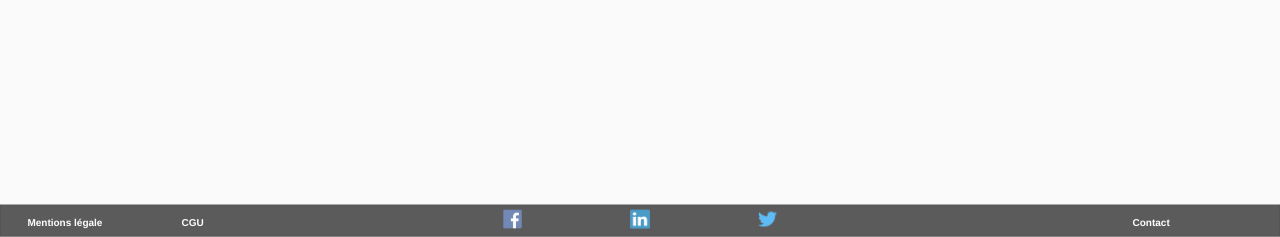
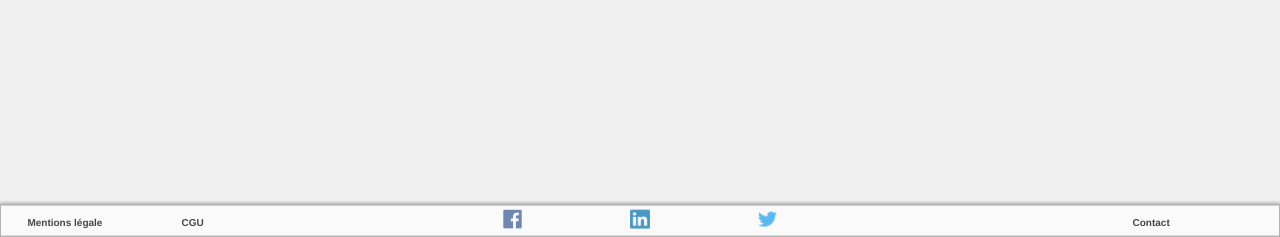
Before and after one commit to Miambox/Ecosystem, a PHP site: page / in a window 1280 px wide. Shown: the part 563-800 px from the top of the page. Run offline with PHP 8.4, Linux system fonts and the light colour scheme; some libraries are stand-ins or nearby versions.

Commit message:
UPDATE [FRONT] Changement de couleur du footer & du body

```diff
--- a/static/css/client/body.css
+++ b/static/css/client/body.css
@@ -1,5 +1,5 @@
 body {
-    background: #FAFAFA;
+    background: #EFEFEF;
     color: #333;
     font-family: "HelveticaNeue-Light", "Helvetica Neue Light", "Helvetica Neue", Helvetica, Arial, "Lucida Grande", sans-serif;
     height: auto !important;
--- a/static/css/client/footer/footer-desktop.css
+++ b/static/css/client/footer/footer-desktop.css
@@ -3,7 +3,8 @@ footer {
   margin:0;
   width: 100%;
   height: auto;
-  background-color: rgba(0,0,0,0.9);
+  background-color: white;
+  box-shadow: 0px 0px 4px 1px rgba(0,0,0,0.7);
   opacity: 0.7;
   border: solid 0.5px rgba(0,0,0,0.4);
   position: sticky;
@@ -44,8 +45,7 @@ footer {
         position: absolute;
         bottom: 100%;
         right:0%;
-        background-color: rgba(0,0,0,0.9);
-        opacity: 0.7;
+        background-color: white;
         padding: 0;
         margin:0;
         border: solid 0.5px rgba(0,0,0,0.6);
@@ -60,7 +60,7 @@ footer {
       /*Configuration des liens de redirection*/
       footer > ul > li > a {
         text-decoration: none;
-        color: white;
+        color: rgba(0,0,0);
         font-size: 10px;
         font-weight: 600;
       }
```
